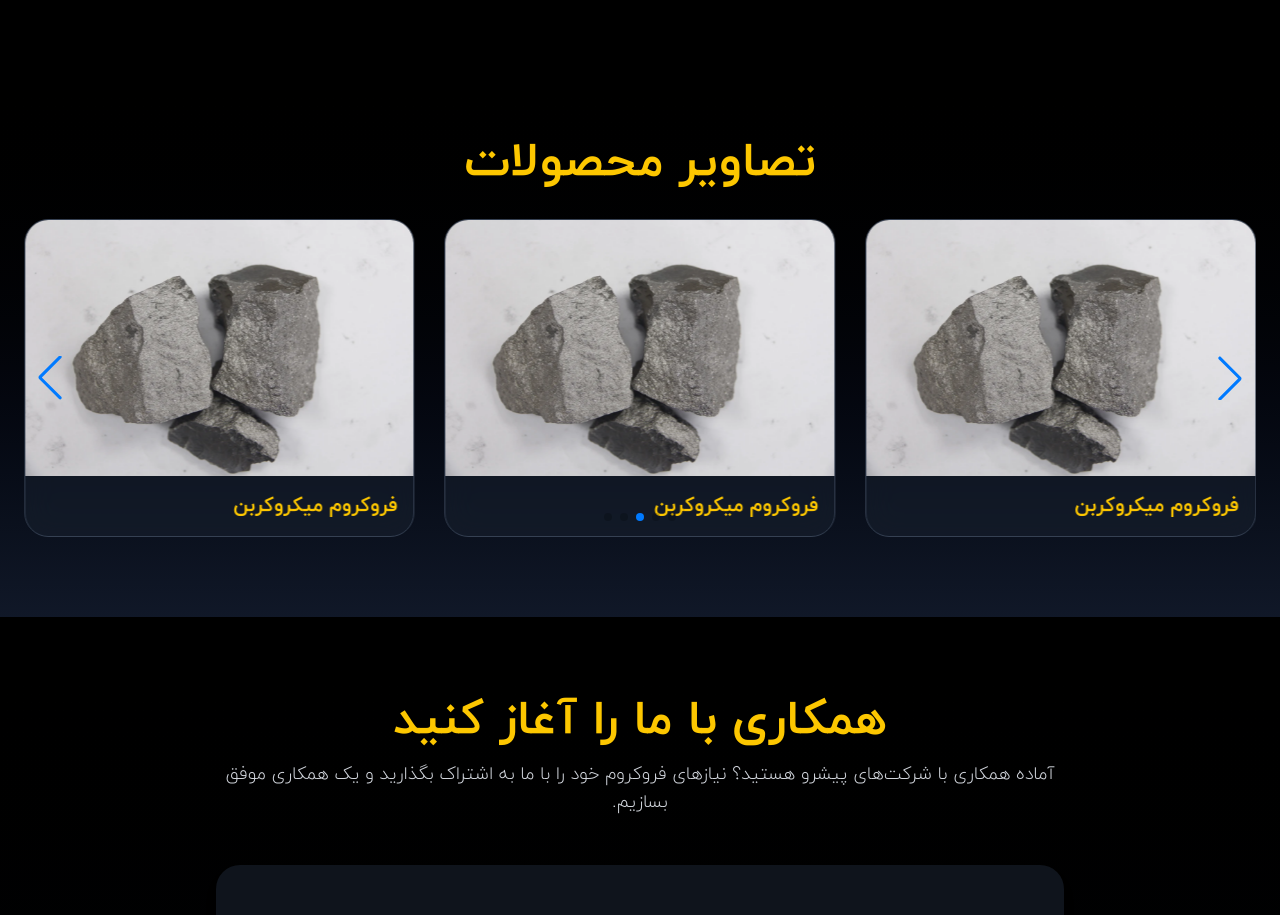
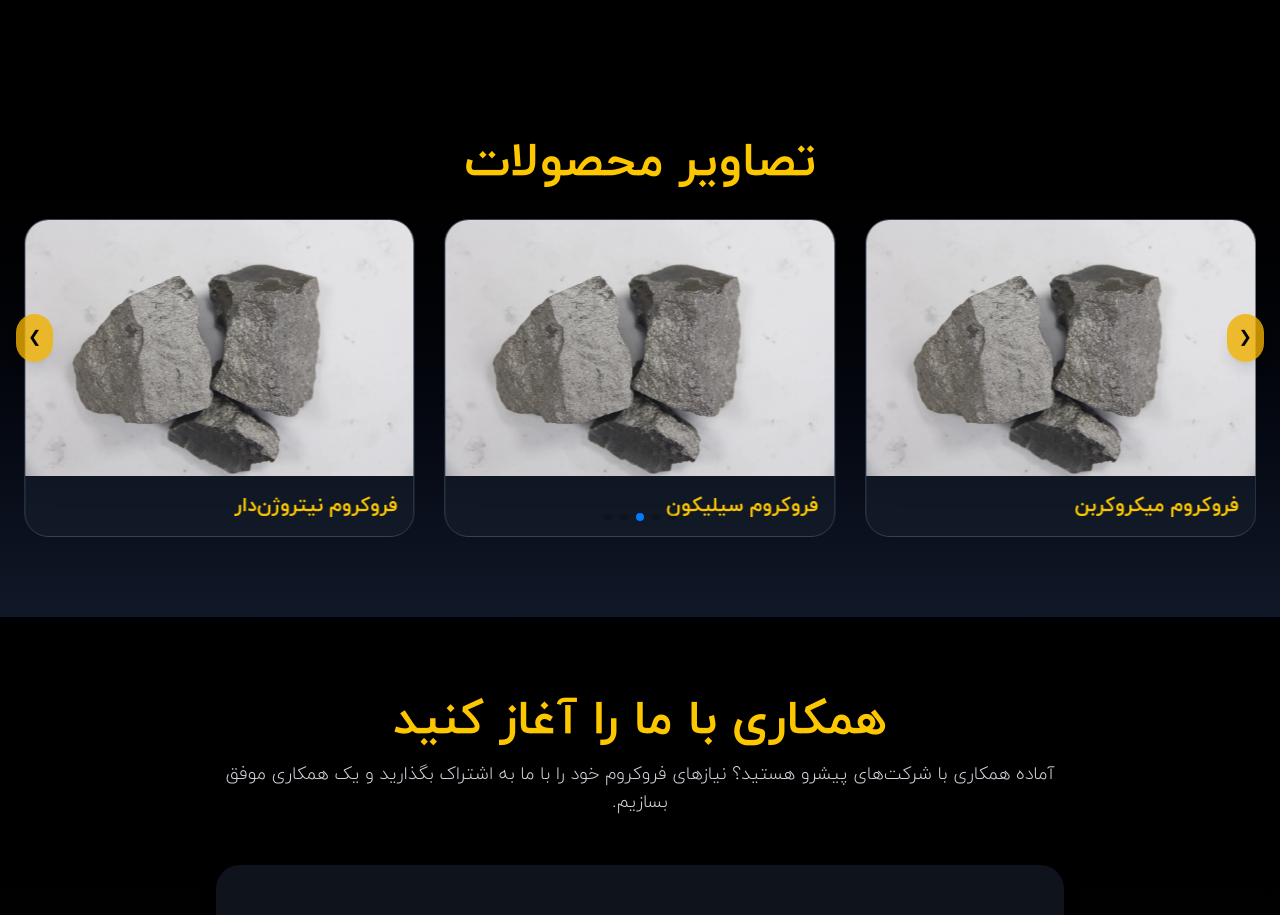
Before and after one commit to EmadARN/ferrocrome-landing, a Next.js app: page / in a window 1280 px wide. Shown: the part 3340-4255 px from the top of the page. Built offline with nearby package versions, Linux system fonts and the light colour scheme.

Commit message:
ProductCarousel updated

```diff
--- a/src/app/(sections)/ProductCarousel.jsx
+++ b/src/app/(sections)/ProductCarousel.jsx
@@ -9,24 +9,38 @@ const products = [
   { id: 1, name: "فروکروم پرکربن", image: "/images/high-carbon-ferrochrome.webp" },
   { id: 2, name: "فروکروم کم‌کربن", image: "/images/low-carbon-ferrochrome.jpg" },
   { id: 3, name: "فروکروم میکروکربن", image: "/images/micro-carbon-ferrochrome.webp" },
-   { id: 4, name: "فروکروم میکروکربن", image: "/images/micro-carbon-ferrochrome.webp" },
-    { id: 5, name: "فروکروم میکروکربن", image: "/images/micro-carbon-ferrochrome.webp" },
+  { id: 4, name: "فروکروم سیلیکون", image: "/images/micro-carbon-ferrochrome.webp" },
+  { id: 5, name: "فروکروم نیتروژن‌دار", image: "/images/micro-carbon-ferrochrome.webp" },
 ];
 
 export default function ProductCarousel() {
   return (
     <section className="py-20 bg-gradient-to-b from-black to-gray-900 text-gray-300">
-      <div className="container mx-auto px-6 text-center">
+      <div className="container mx-auto px-6 text-center relative">
         <h2 className="text-4xl md:text-5xl font-bold text-yellow-400 mb-8">
           تصاویر محصولات
         </h2>
+
+        {/* فلش‌های ناوبری */}
+        <div className="hidden md:flex justify-between absolute top-1/2 left-0 right-0 transform -translate-y-1/2 z-10 px-4 pointer-events-none">
+          <div className="swiper-button-prev-custom pointer-events-auto bg-yellow-500/80 hover:bg-yellow-400 text-black rounded-full p-3 shadow-lg transition duration-300 cursor-pointer">
+            ❮
+          </div>
+          <div className="swiper-button-next-custom pointer-events-auto bg-yellow-500/80 hover:bg-yellow-400 text-black rounded-full p-3 shadow-lg transition duration-300 cursor-pointer">
+            ❯
+          </div>
+        </div>
+
         <Swiper
           modules={[Navigation, Pagination, Autoplay]}
           spaceBetween={30}
           slidesPerView={1}
           loop={true}
           autoplay={{ delay: 3000 }}
-          navigation
+          navigation={{
+            nextEl: ".swiper-button-next-custom",
+            prevEl: ".swiper-button-prev-custom",
+          }}
           pagination={{ clickable: true }}
           breakpoints={{
             640: { slidesPerView: 1 },
--- a/src/services/api.js
+++ b/src/services/api.js
@@ -1,12 +1,11 @@
 // services/api.js
 export const sendCustomerRequest = async (formData) => {
-  console.log(formData)
+  console.log(formData);
   try {
     const res = await fetch("http://192.168.1.95:8000/customer-request/", {
       method: "POST",
       body: formData,
     });
-    console.log("res",res)
 
     if (!res.ok) {
       const errorText = await res.text();
```
